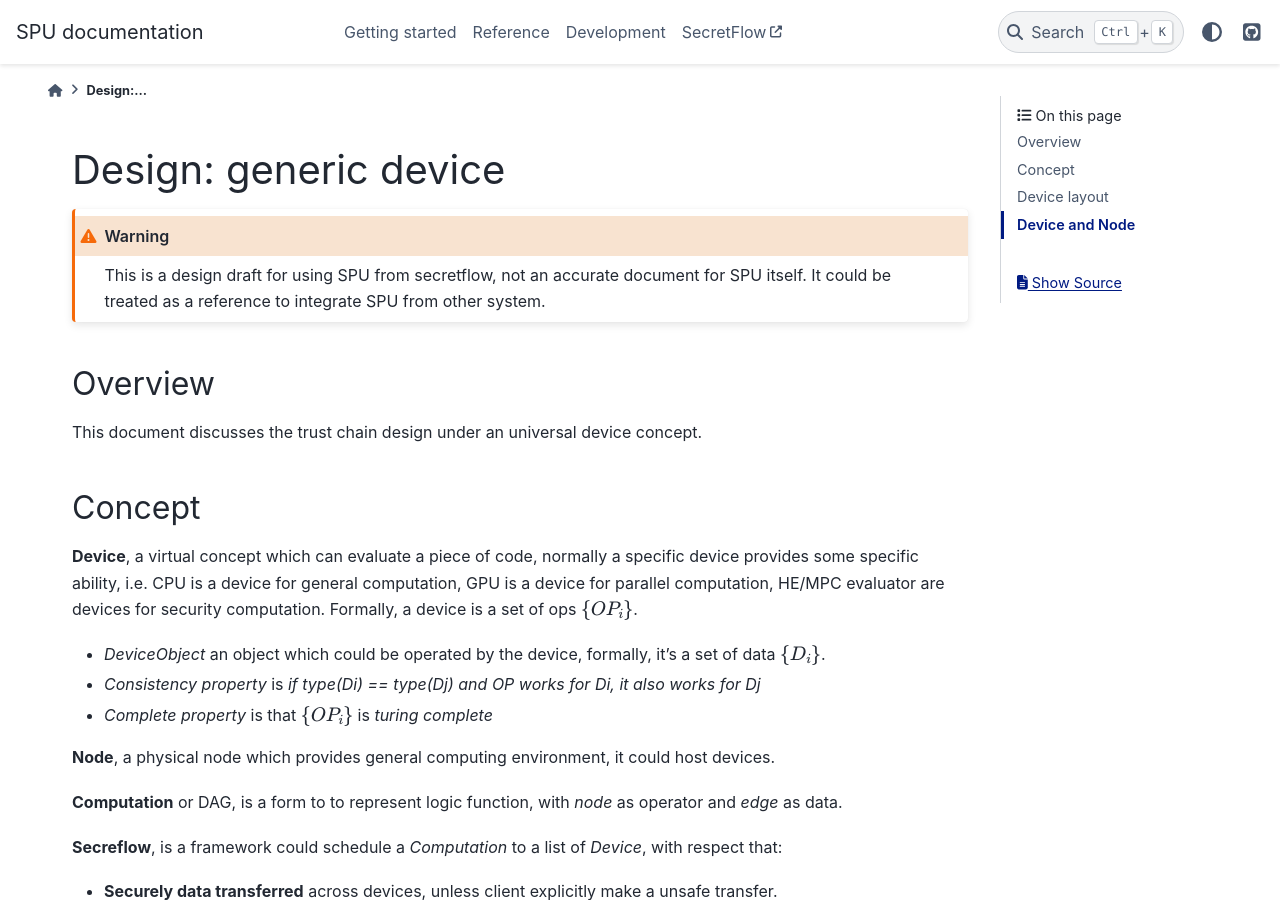
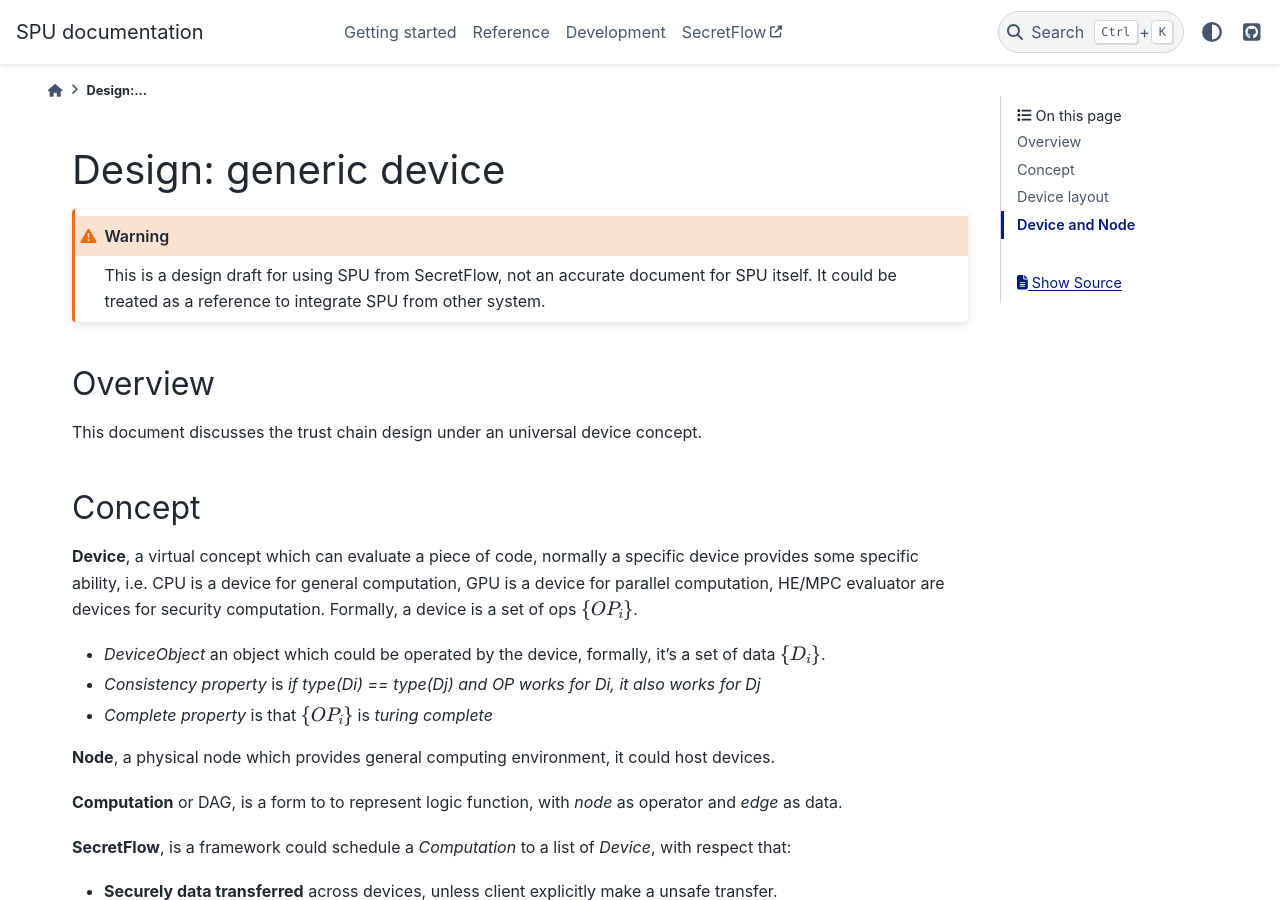
Before and after one commit to secretflow/spu, a Sphinx documentation site: the page built from docs/development/design_device.rst, in a window 1280 px wide and 900 px high. Built offline with Sphinx 7.4.7 and the PyData theme 0.15.4, drawn with Linux system fonts in a browser that asks for light colours; pages that are not in the unit, such as notebooks, are missing from menus; some of the changed text lies outside the part shown.

Commit message:
[NFC] fix some doc typos

```diff
--- a/docs/development/design_device.rst
+++ b/docs/development/design_device.rst
@@ -2,7 +2,7 @@
 ======================
 
 .. warning::
-   This is a design draft for using SPU from secretflow, not an accurate document for SPU itself. It could be treated as a reference to integrate SPU from other system.
+   This is a design draft for using SPU from SecretFlow, not an accurate document for SPU itself. It could be treated as a reference to integrate SPU from other system.
 
 Overview
 --------
@@ -22,7 +22,7 @@
 
 **Computation** or DAG, is a form to to represent logic function, with *node* as operator and *edge* as data.
 
-**Secreflow**, is a framework could schedule a *Computation* to a list of *Device*, with respect that:
+**SecretFlow**, is a framework could schedule a *Computation* to a list of *Device*, with respect that:
 
 - **Securely data transferred** across devices, unless client explicitly make a unsafe transfer.
 - Each op runs on exactly on one device, **there is no cross-device function**.
@@ -105,7 +105,7 @@
 Device and Node
 ---------------
 
-A device is composed by one or more nodes, this section covers the common used device/node pattern in secretflow.
+A device is composed by one or more nodes, this section covers the common used device/node pattern in SecretFlow.
 
 For CPU and MPC, it's easy.
 
```
Also changed, not shown: README.md (+4 -4 lines), docs/reference/runtime_config.md (+2 -2 lines), docs/getting_started/quick_start.ipynb, 2 other files.
